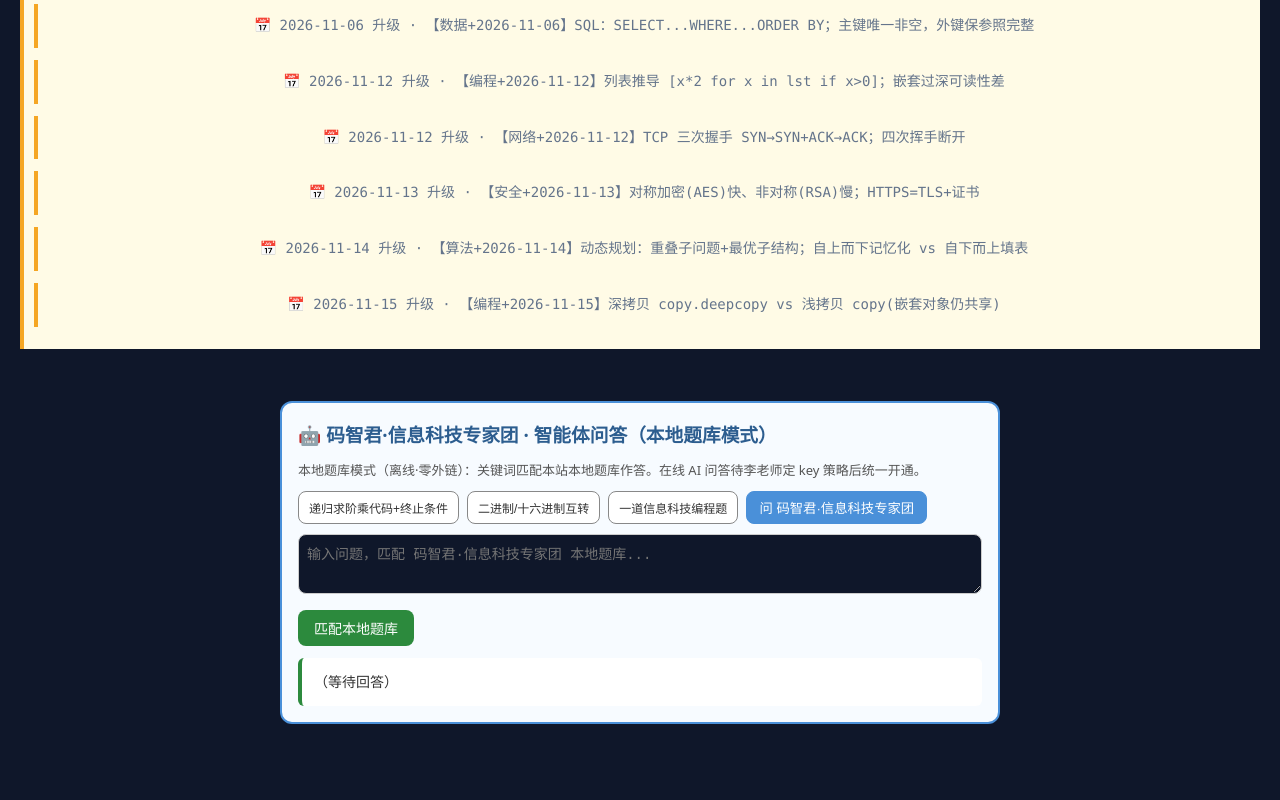
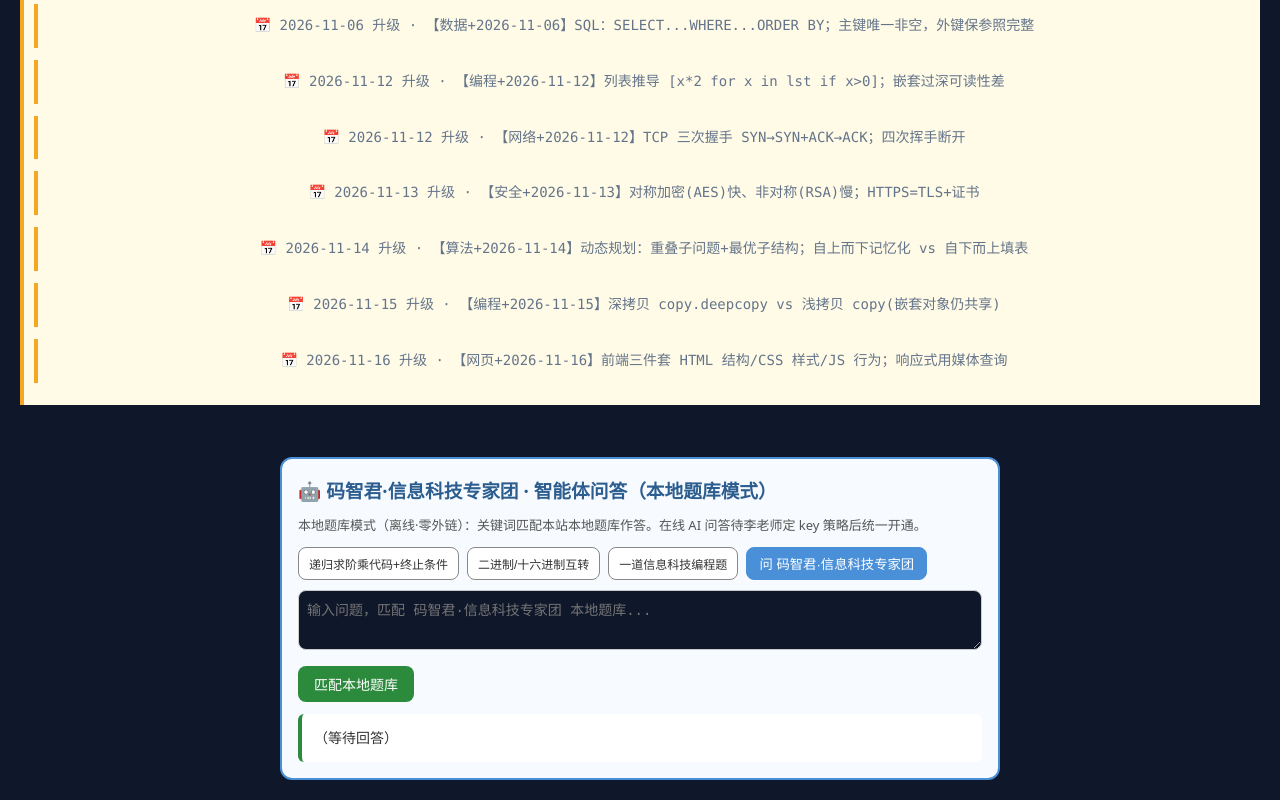
Before and after one commit to dapengzhanchi141345/li-yanming-it, a plain HTML site: page index.html in a window 1280 px wide. Shown: the part 1987-2787 px from the top of the page. Before the commit the page ends 2731 px from the top, so only its background shows below. Drawn offline with Linux system fonts and the light colour scheme.

Commit message:
it 12独立站升级 2026-11-16

```diff
--- a/index.html
+++ b/index.html
@@ -172,6 +172,8 @@ footer{text-align:center;padding:20px;color:#64748b;font-size:13px;margin-top:30
 <div style="background:#fffbe6;border-left:4px solid #f5a623;padding:10px;margin:12px 0;font-size:14px">📅 2026-11-14 升级 · 【算法+2026-11-14】动态规划：重叠子问题+最优子结构；自上而下记忆化 vs 自下而上填表</div>
 
 <div style="background:#fffbe6;border-left:4px solid #f5a623;padding:10px;margin:12px 0;font-size:14px">📅 2026-11-15 升级 · 【编程+2026-11-15】深拷贝 copy.deepcopy vs 浅拷贝 copy(嵌套对象仍共享)</div>
+
+<div style="background:#fffbe6;border-left:4px solid #f5a623;padding:10px;margin:12px 0;font-size:14px">📅 2026-11-16 升级 · 【网页+2026-11-16】前端三件套 HTML 结构/CSS 样式/JS 行为；响应式用媒体查询</div>
 </footer>
 
 <script>
```
